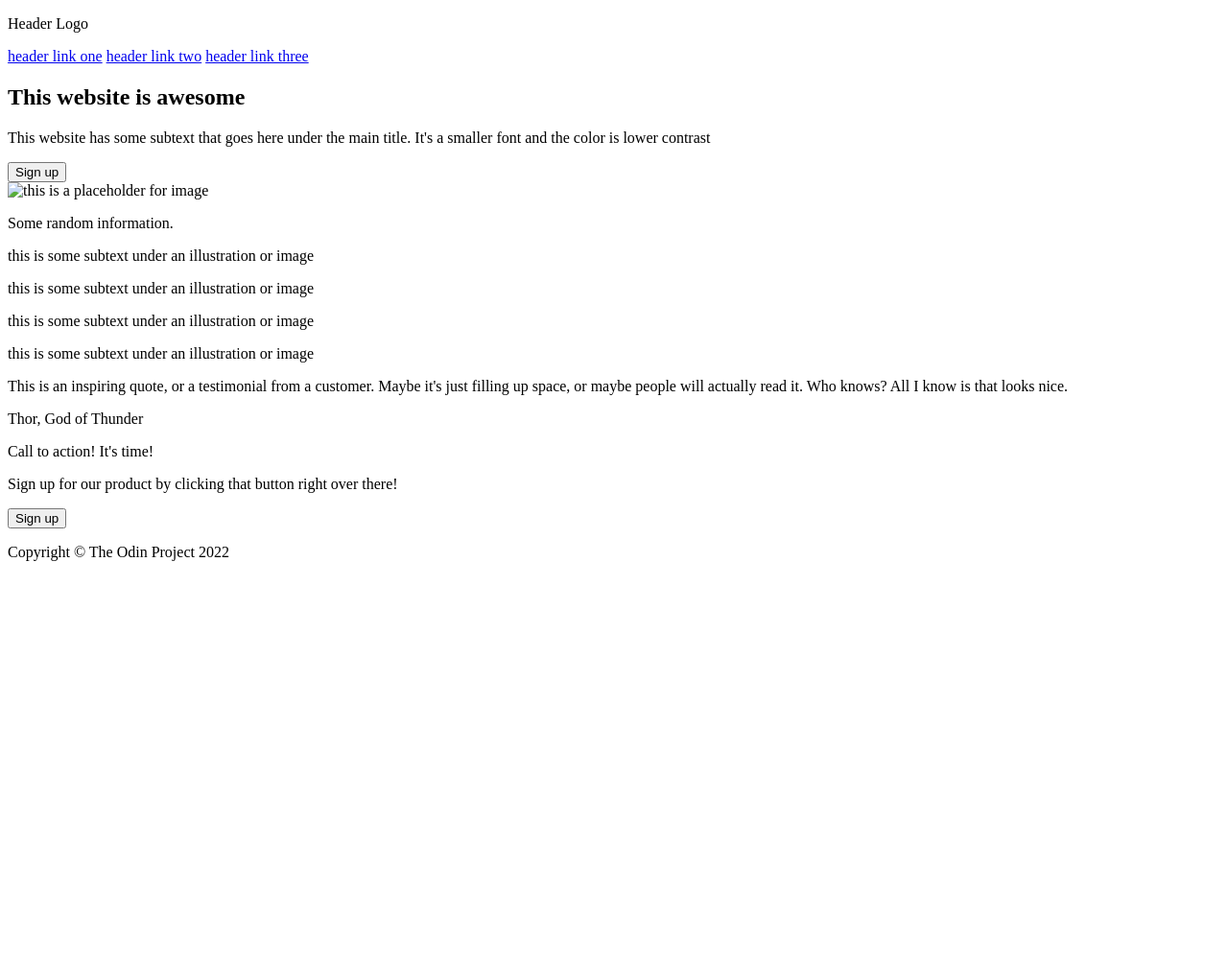
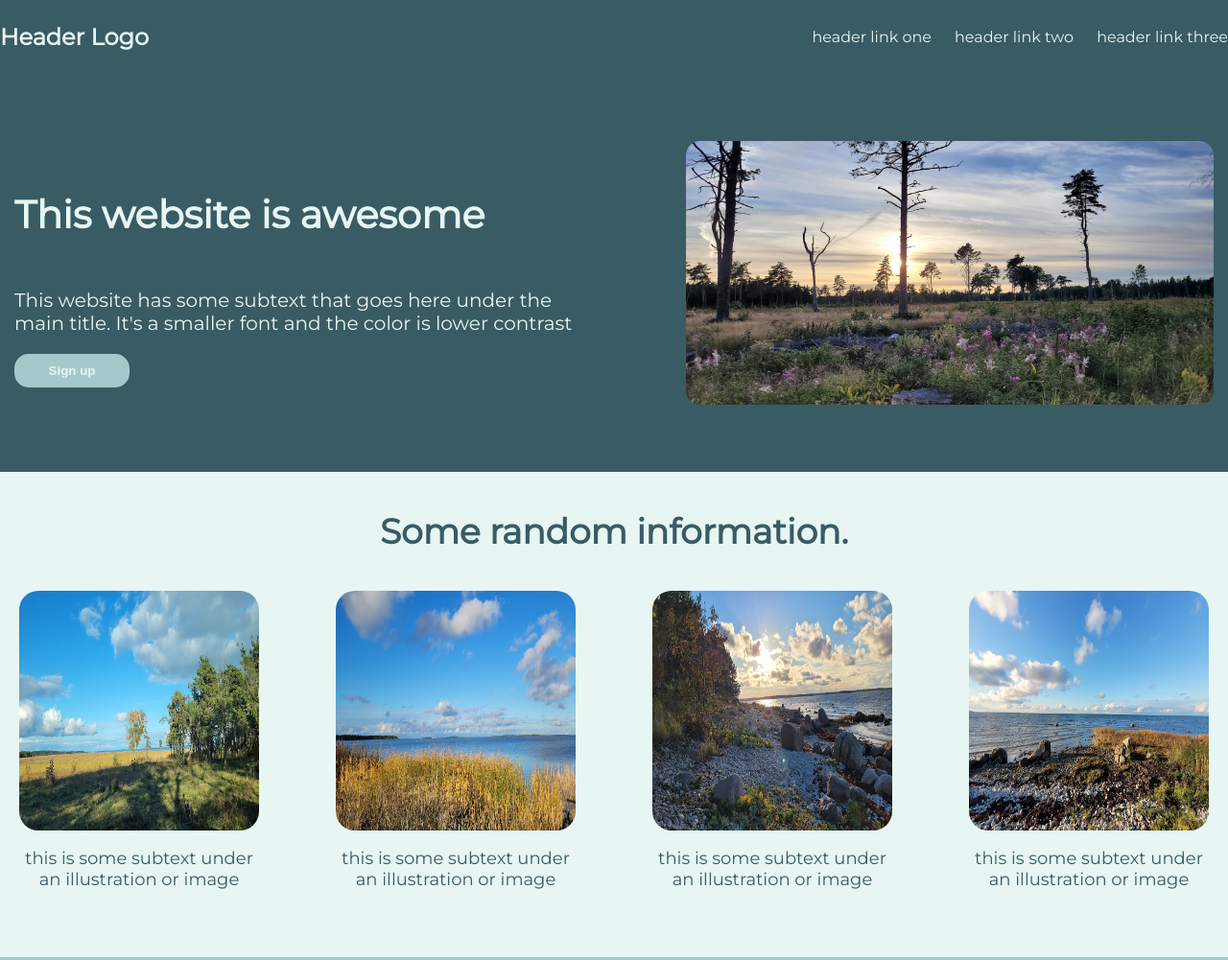
Before and after one commit to emerica1141/odin-landing-page, a plain HTML site: page index.html in a window 1280 px wide. Shown: the top 1001 px of the page at 96% size. Before the commit the page ends 800 px from the top, so only its background shows below. Drawn offline with Linux system fonts and the light colour scheme.

Commit message:
Edit index.html and style.css

```diff
--- a/index.html
+++ b/index.html
@@ -21,7 +21,6 @@
             <a href="#">header link three</a>
         </div>
     </div>
-<section>
     <div class="advert">
         <div class="signup">
             <h2>This website is awesome</h2>
@@ -29,43 +28,40 @@
                 font and the color is lower contrast</p>
             <button id="advert-signup">Sign up</button>
         </div>
-        <div class="advert-img">
-            <img class ="image" src="#" alt="this is a placeholder for image">
+            <img class ="image" src="../odin-landing-page/nature.jpg" alt="this is a placeholder for image">
     </div>
-    </div>
-</section>
-<section>
+
+    <div class="info-container">
         <p id="info">Some random information.</p>
         <div class="info-row">
             <div class="info-panel">
-            <div class="illustration"></div>
+                <img class="illustration" src="../odin-landing-page/hiiumaa1.jpg" alt="">
                 <p>this is some subtext under an illustration or image</p>
             </div>
             <div class="info-panel">
-            <div class="illustration"></div>
+                <img class="illustration" src="../odin-landing-page/hiiumaa2.jpg" alt="">
                 <p>this is some subtext under an illustration or image</p>
             </div>
             <div class="info-panel">
-            <div class="illustration"></div>
+                <img class="illustration" src="../odin-landing-page/hiiumaa3.jpg" alt="">
                 <p>this is some subtext under an illustration or image</p>
             </div>
             <div class="info-panel">
-            <div class="illustration"></div>
+                <img class="illustration" src="../odin-landing-page/hiiumaa4.jpg" alt="">
                 <p>this is some subtext under an illustration or image</p>
             </div>
         </div>
-</section>
-<section>
+    </div>
+
         <div class="testimonial">
             <div class="quote">
                 <p>This is an inspiring quote, or a testimonial from a customer. Maybe it's just filling up space, or maybe people will actually read it. Who knows? All I know is that looks nice.</p>
             </div>
             <div class="author">
-        <p>Thor, God of Thunder</p>
+                <p>- Thor, God of Thunder</p>
             </div>
         </div>
-</section>
-<section>
+
     <div class="call">
         <div class="cta-text">
             <p id="call-to-action">Call to action! It's time!</p>
@@ -75,7 +71,7 @@
             <button id="cta-signup-button">Sign up</button>
         </div>
     </div>
-</section>
+
 <div class="footer">
     <p>Copyright &copy The Odin Project 2022</p>
 </div>
--- a/style.css
+++ b/style.css
@@ -4,11 +4,26 @@
 #A5C9CA -
 #E7F6F2 - Background */
 
-/* * {
-    margin: 10px 25px;
+
+/* .header,
+.advert,
+.info,
+.testimonial,
+.call,
+.footer {
+    /* margin: 0 200px;
+} */
+
+
+/* ############## Header ############ */
+
+body {
+    /* margin: 10px 25px; */
+    margin: 0;
     padding: 0;
     box-sizing: border-box;
     font-family: 'Montserrat', sans-serif;
+    background-color: #395B64;
 }
 
 .header {
@@ -17,11 +32,13 @@
     justify-content: space-between;
     color: #E7F6F2;
     background-color: #395B64;
-    padding: 0 40px;
 }
 
 .right-menu {
     display: flex;
+    justify-content: space-between;
+    align-items: center;
+    gap: 24px;
 }
 
 .right-menu a {
@@ -30,4 +47,132 @@
 }
 .logo {
     font-weight: 900;
-} */
+    font-size: 24px;
+}
+
+/* ############## Advertising ############ */
+
+.advert {
+    display: flex;
+    justify-content: center;
+    gap: 100px;
+    color: #E7F6F2;
+    margin: 70px 0;
+}
+
+.signup {
+    display: flex;
+    flex-direction: column;
+    justify-content: center;
+    width: 600px;
+}
+
+.signup h2 {
+    font-size: 40px;
+}
+
+.signup p {
+    font-weight: 400;
+    font-size: 20px;
+}
+
+#advert-signup {
+    width: 120px;
+    height: 35px;
+    background-color: #A5C9CA;
+    border-radius: 15px;
+    font-weight: 600;
+    border: none;
+    color: #E7F6F2;
+}
+
+.image {
+    width: 550px;
+    height: 275px;
+    border-radius: 15px;
+}
+
+
+/* ############## Random information ############ */
+
+#info {
+    margin: 40px 0;
+    font-size: 36px;
+    font-weight: 800;
+    color: #395B64;
+}
+
+.info-container {
+    display: flex;
+    flex-direction: column;
+    align-items: center;
+    background-color: #E7F6F2;
+}
+
+.info-row {
+    display: flex;
+    justify-content: space-evenly;
+    gap: 80px;
+
+}
+
+.info-panel {
+    display:flex;
+    flex-direction: column;
+    align-items: center;
+}
+
+.info-panel p {
+    width: 250px;
+    text-align: center;
+    color: #395B64;
+    font-weight: 500;
+    font-size: 18px;
+    margin-bottom: 70px;
+
+}
+
+.illustration {
+    width: 250px;
+    height: 250px;
+    border-radius: 20px;
+}
+
+
+/* ############## Quote ############ */
+
+.testimonial {
+    display: flex;
+    flex-direction: column;
+    align-items: center;
+    justify-content: center;
+    background-color: #A5C9CA;
+}
+
+.quote {
+    width: 800px;
+    margin-top: 50px;
+}
+
+.quote p {
+    font-size: 30px;
+    font-style: italic;
+    color: #395B64;
+    margin: 0;
+}
+
+.author {
+    font-size: 24px;
+    margin-bottom: 50px;
+    width: 800px;
+    text-align: end;
+}
+
+.author p {
+    margin: 0;
+}
+
+/* ############## Call to action ############ */
+
+
+/* ############## footer ############ */
```
Also changed, not shown: hiiumaa1.jpg (added), hiiumaa2.jpg (added), hiiumaa3.jpg (added), hiiumaa4.jpg (added), nature.jpg (added). Lines whose indentation alone changed are shown as unchanged.
